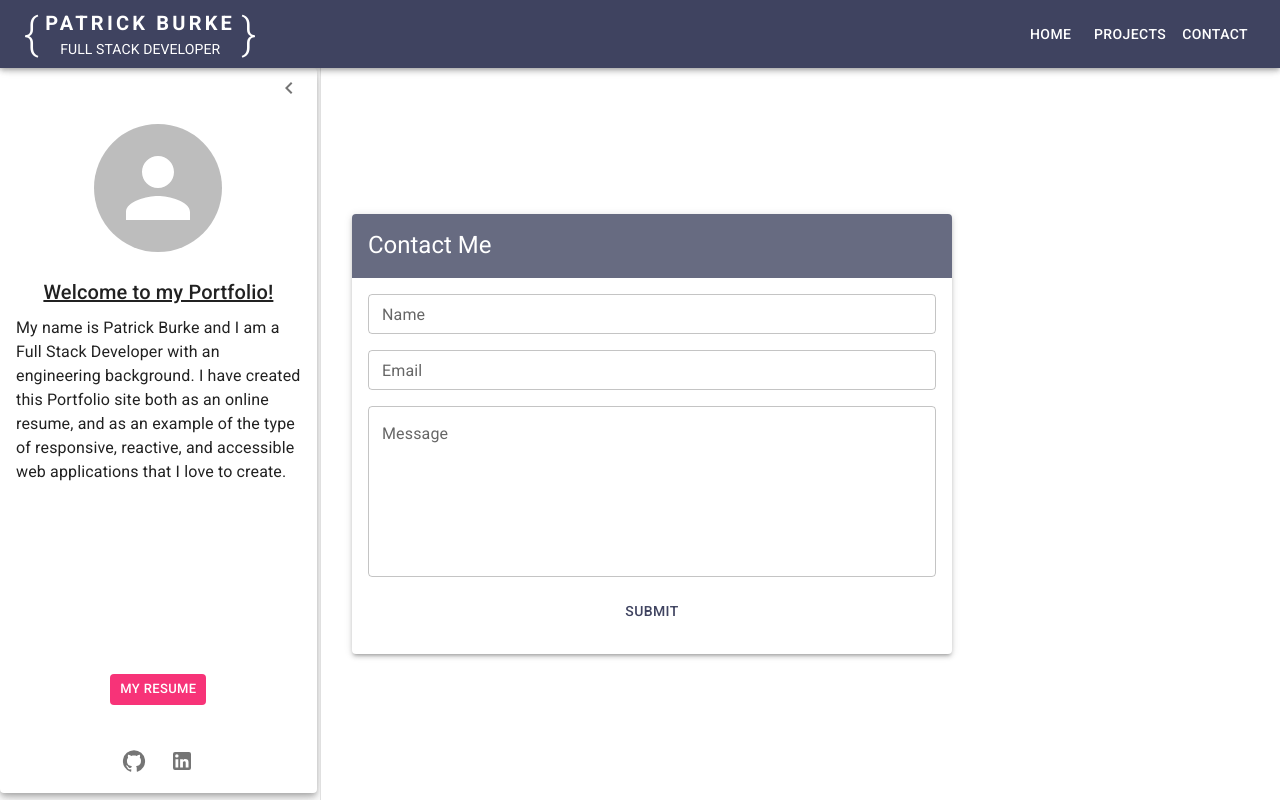
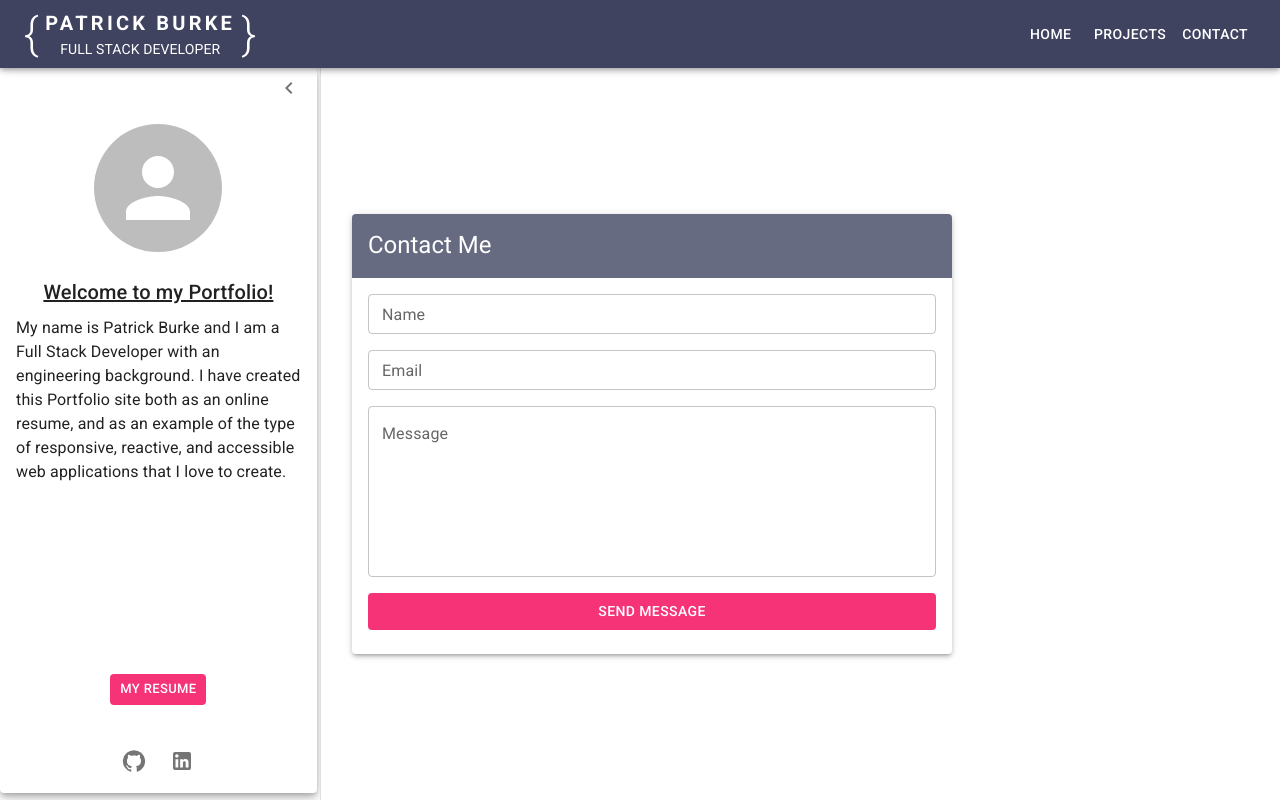
Before and after one commit to PattyBurke99/mui-portfolio, a React (Vite) app: page /mui-portfolio/contact in a window 1280 px wide. Built offline with nearby package versions, Linux system fonts and the light colour scheme.

Commit message:
Added form validation, visual feadback to contact form

```diff
--- a/src/components/ContactForm.tsx
+++ b/src/components/ContactForm.tsx
@@ -5,12 +5,14 @@ import {
   Card,
   CardContent,
   CardHeader,
+  CircularProgress,
   FormControl,
   Slide,
   TextField,
   Typography
  } from '@mui/material';
 import emailjs from '@emailjs/browser';
+import { z } from "zod";
 
 import { contentCardWidthMd, contentCardWidthLg } from '../constants';
 
@@ -20,12 +22,37 @@ interface IFormData extends Record<string, string>  {
   message: string;
 }
 
+enum MessageState  {
+  notSent, sending, sent
+}
+
+const FormDataSchema = z.object({
+  user_name: z.string().min(3, {
+    message: 'Name must be atleast 3 characters!'
+  }).max(20, {
+    message: 'Name must be less than 20 characters!'
+  }),
+  user_email: z.string().email({message: 'Invalid email!'}),
+  message: z.string()
+});
+
+//Todo: change to react-hook-form or similar library for managing form state
+//Did not initally realize how complicated managing the form state would become
+
 function ContactForm() {
     const [formData, setFormData] = useState<IFormData>({
       user_name: '',
       user_email: '',
       message: ''
     });
+
+    const [formErrors, setFormErrors] = useState<IFormData>({
+      user_name: '',
+      user_email: '',
+      message: ''
+    });
+
+    const [messageState, setMessageState] = useState<MessageState>(MessageState.notSent);
 
     const onNameChange = (e: ChangeEvent<HTMLInputElement>) => {
       setFormData({
@@ -51,43 +78,88 @@ function ContactForm() {
     const submitForm = async (e: any) => {
         e.preventDefault();
 
+        try {
+          FormDataSchema.parse(formData);
+        } catch (e: any) {
+          if (e instanceof z.ZodError) {
+            const newErrors: Record<string, string> = {};
+            e.errors.forEach((error) => {
+              newErrors[error.path[0]] = error.message;
+            });
+            setFormErrors({...formErrors, ...newErrors});
+            console.log(newErrors);
+          }
+          return;
+        }
+
+        setMessageState(MessageState.sending);
+        setFormErrors({
+          user_name: '',
+          user_email: '',
+          message: ''
+        });
+
         const res = await emailjs.send('service_z0d8ozo', 'template_g57cmfl', formData, {
             publicKey: 'Qfhft5cghRNZ17ZvS',
         })
 
+        setMessageState(MessageState.sent);
+
         console.log(res);
+        //Todo: error handling based on res object
       };
 
     return (
         <Slide in direction="right" timeout={600}>
           <Card elevation={3} sx={{
-            width: { md: 2*parseInt(contentCardWidthMd), lg: 2*parseInt(contentCardWidthLg)},
+            width: { md: 1.5*parseInt(contentCardWidthMd), lg: 2*parseInt(contentCardWidthLg)},
           }}>
             <CardHeader title={
               <Box sx={{position: 'relative'}}>
-                  <Typography display="inline" variant="h5">Contact Me</Typography>
+                <Typography display="inline" variant="h5">Contact Me</Typography>
               </Box>
             }/>
-            <CardContent>
-              <FormControl fullWidth sx={{
-                display: 'flex',
-                flexDirection: 'column',
-                gap: '1rem'
-              }}>
+            <CardContent sx={{
+              display: 'flex',
+              flexDirection: 'column',
+              gap: '1rem'
+            }}>
+              <FormControl
+                fullWidth
+                error={!!formErrors.user_name}
+              >
                 <TextField
                   id="name"
                   label="Name"
                   variant="outlined"
                   size='small'
                   onChange={onNameChange}
+                  error={!!formErrors.user_name}
+                  helperText={formErrors.user_name}
+                  value={formData.user_name}
+                  disabled={messageState === MessageState.sent}
                 />
+              </FormControl>
+              <FormControl
+                fullWidth
+                error={!!formErrors.user_email}
+              >
                 <TextField
                   id="email"
                   label="Email"
                   variant="outlined"
                   size='small'
                   onChange={onEmailChange}
+                  error={!!formErrors.user_email}
+                  helperText={formErrors.user_email}
+                  value={formData.user_email}
+                  disabled={messageState === MessageState.sent}
                 />
+              </FormControl>
+              <FormControl
+                fullWidth
+                error={!!formErrors.message}
+              >
                 <TextField
                   id="message"
                   label="Message"
@@ -95,9 +167,31 @@ function ContactForm() {
                   multiline
                   rows={6}
                   onChange={onMessageChange}
+                  error={!!formErrors.message}
+                  helperText={formErrors.message}
+                  value={formData.message}
+                  disabled={messageState === MessageState.sent}
                 />
-                <Button onClick={submitForm}>Submit</Button>
               </FormControl>
+              {(messageState !== MessageState.sent) &&
+              <Button onClick={submitForm} sx={{
+                backgroundColor: 'secondary.light',
+                color: '#fff',
+              }}>
+                {(messageState === MessageState.notSent) ? 'Send Message'
+                : <CircularProgress size="1.5rem"/>}
+              </Button>}
+              {(messageState === MessageState.sent) &&
+                <Button
+                  disabled
+                  sx={{
+                    backgroundColor: 'success.light',
+                    color: '#fff'
+                  }}
+                >
+                  Message Sent!
+                </Button>
+              }
             </CardContent>
           </Card>
         </Slide>
```
